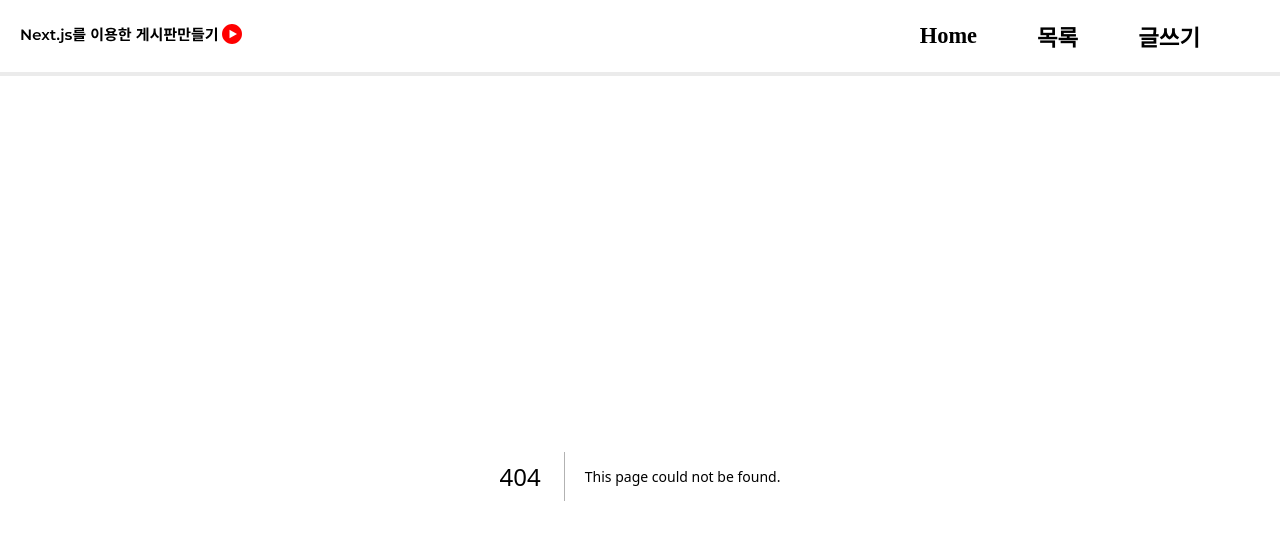
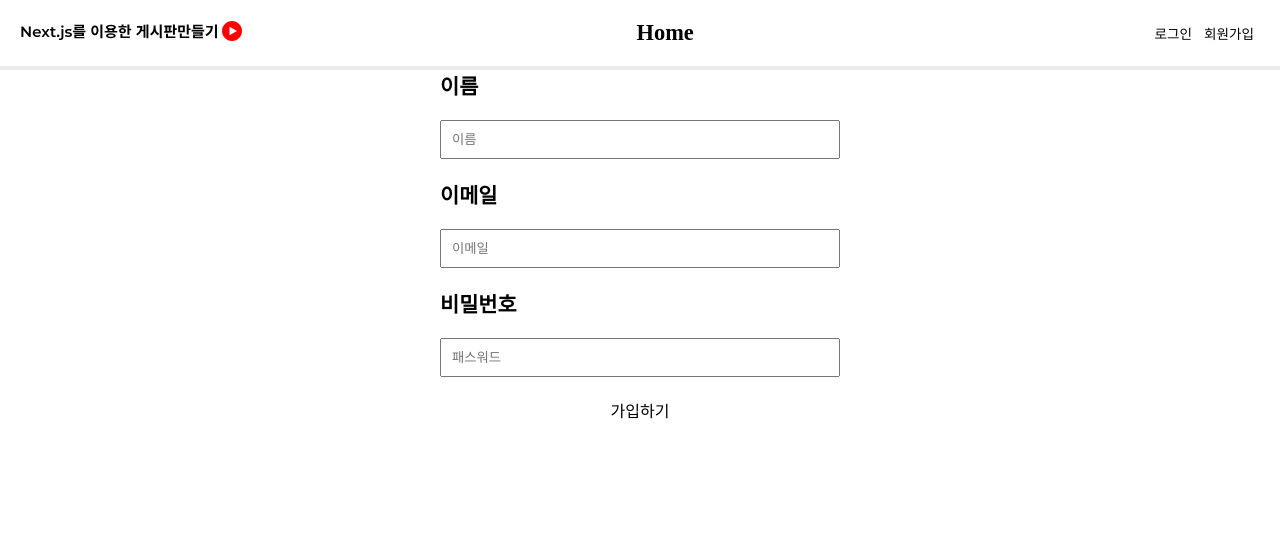
Before and after one commit to PracticeKJY/create-board-2th, a Next.js app: page /signup in a window 1280 px wide. Before the commit this address had no page. Shown: the top 540 px of the page. Built offline with nearby package versions, Linux system fonts and the light colour scheme; no server answers.

Commit message:
✨ feat. 회원가입기능 구현
- OAuth와 next-auth를 이용한 Github 소셜로그인기능 구현
- 이름,이메일,비밀번호를 통한 회원가입 기능 구현
- 회원가입 템플릿 생성
- css 추가
- server 추가

```diff
--- a/app/@components/header/Header.jsx
+++ b/app/@components/header/Header.jsx
@@ -4,19 +4,41 @@ import Link from "next/link"
 import boardLogo from "../../../public/boardLogo.svg"
 
 import styles from "./Header.module.css"
+import { LoginButton, LogoutButton, SignupButton } from "./LoginButton"
+import { getServerSession } from "next-auth"
+import { authOptions } from "./../../../pages/api/auth/[...nextauth]"
+const Header = async () => {
+  const session = await getServerSession(authOptions)
 
-const Header = () => {
   return (
     <header>
       <div className={styles.navBar}>
         <Link href="/">
           <Image priority={true} src={boardLogo} alt="로고" />
         </Link>
-        <ul className={styles.navList}>
-          <HeaderList href={"/"} text={"Home"} />
-          <HeaderList href={"/list"} text={"목록"} />
-          <HeaderList href={"/write"} text={"글쓰기"} />
-        </ul>
+        {session ? (
+          <>
+            <ul className={styles.navList}>
+              <HeaderList href={"/"} text={"Home"} />
+              <HeaderList href={"/list"} text={"목록"} />
+              <HeaderList href={"/write"} text={"글쓰기"} />
+            </ul>
+            <div>
+              <span>{session.user.name}님 환영합니다</span>
+              <LogoutButton />
+            </div>
+          </>
+        ) : (
+          <>
+            <ul className={styles.navList}>
+              <HeaderList href={"/"} text={"Home"} />
+            </ul>
+            <div>
+              <LoginButton />
+              <SignupButton />
+            </div>
+          </>
+        )}
       </div>
     </header>
   )
--- /dev/null
+++ b/app/@components/header/LoginButton.jsx
@@ -0,0 +1,43 @@
+"use client"
+
+import { signIn, signOut } from "next-auth/react"
+import { useRouter } from "next/navigation"
+import styles from "./LoginButton.module.css"
+
+export const LoginButton = () => {
+  return (
+    <button
+      className={styles.loginButton}
+      onClick={() => {
+        signIn()
+      }}
+    >
+      로그인
+    </button>
+  )
+}
+export const LogoutButton = () => {
+  return (
+    <button
+      className={styles.logoutButton}
+      onClick={() => {
+        signOut()
+      }}
+    >
+      로그아웃
+    </button>
+  )
+}
+export const SignupButton = () => {
+  const router = useRouter()
+  return (
+    <button
+      className={styles.signupButton}
+      onClick={() => {
+        router.push("/signup")
+      }}
+    >
+      회원가입
+    </button>
+  )
+}
--- /dev/null
+++ b/app/@components/header/LoginButton.module.css
@@ -0,0 +1,7 @@
+.signupButton,
+.loginButton,
+.logoutButton {
+  background: transparent;
+  border: none;
+  font-size: 0.85rem;
+}
--- /dev/null
+++ b/app/signup/page.jsx
@@ -0,0 +1,27 @@
+import styles from "./page.module.css"
+const Signup = () => {
+  return (
+    <div className={styles.signupContainer}>
+      <form
+        className={styles.signupForm}
+        action="/api/auth/signup"
+        method="POST"
+      >
+        <label htmlFor="name">이름</label>
+        <input id="name" name="name" type="text" placeholder="이름" />
+        <label htmlFor="email">이메일</label>
+        <input id="email" name="email" type="email" placeholder="이메일" />
+        <label htmlFor="password">비밀번호</label>
+        <input
+          id="password"
+          name="password"
+          type="password"
+          placeholder="패스워드"
+        />
+        <button className={styles.signupButton}>가입하기</button>
+      </form>
+    </div>
+  )
+}
+
+export default Signup
--- /dev/null
+++ b/app/signup/page.module.css
@@ -0,0 +1,29 @@
+.signupContainer {
+  display: flex;
+  flex-direction: column;
+  align-items: center;
+}
+
+.signupForm {
+  display: flex;
+  flex-direction: column;
+  width: 400px;
+}
+
+.signupContainer label {
+  display: inline-block;
+  font-size: 1.3rem;
+  font-weight: 700;
+}
+
+.signupContainer input {
+  width: 100%;
+  padding: 10px;
+  display: block;
+  margin: 20px 0;
+}
+
+.signupButton {
+  background: transparent;
+  border: none;
+}
--- a/package.json
+++ b/package.json
@@ -9,10 +9,13 @@
     "lint": "next lint"
   },
   "dependencies": {
+    "@next-auth/mongodb-adapter": "^1.1.3",
+    "bcrypt": "^5.1.0",
     "eslint": "8.39.0",
     "eslint-config-next": "13.3.4",
     "mongodb": "^5.3.0",
     "next": "13.3.4",
+    "next-auth": "^4.21.1",
     "react": "18.2.0",
     "react-dom": "18.2.0"
   }
--- /dev/null
+++ b/pages/api/auth/[...nextauth].js
@@ -0,0 +1,73 @@
+import connectDB from "@/util/db"
+import { MongoDBAdapter } from "@next-auth/mongodb-adapter"
+import NextAuth from "next-auth"
+import GithubProvider from "next-auth/providers/github"
+import bcrypt from "bcrypt"
+import CredentialsProvider from "next-auth/providers/credentials"
+
+export const authOptions = {
+  providers: [
+    GithubProvider({
+      clientId: "549398bb3fd52db8cd63",
+      clientSecret: "a5372d1492f571519f63975dd6e2c3deef919bfb",
+    }),
+    CredentialsProvider({
+      //1. 로그인페이지 폼 자동생성해주는 코드
+      name: "credentials",
+      credentials: {
+        email: { label: "email", type: "email" },
+        password: { label: "password", type: "password" },
+      },
+
+      //2. 로그인요청시 실행되는코드
+      //직접 DB에서 아이디,비번 비교하고
+      //아이디,비번 맞으면 return 결과, 틀리면 return null 해야함
+      async authorize(credentials) {
+        let db = (await connectDB).db("forum")
+        let user = await db
+          .collection("user_cred")
+          .findOne({ email: credentials.email })
+        if (!user) {
+          console.log("해당 이메일은 없음")
+          return null
+        }
+        const pwcheck = await bcrypt.compare(
+          credentials.password,
+          user.password,
+        )
+        if (!pwcheck) {
+          console.log("비번틀림")
+          return null
+        }
+        return user
+      },
+    }),
+  ],
+
+  //3. jwt 써놔야 잘됩니다 + jwt 만료일설정
+  session: {
+    strategy: "jwt",
+    maxAge: 30 * 24 * 60 * 60, //30일
+  },
+
+  callbacks: {
+    //4. jwt 만들 때 실행되는 코드
+    //user변수는 DB의 유저정보담겨있고 token.user에 뭐 저장하면 jwt에 들어갑니다.
+    jwt: async ({ token, user }) => {
+      if (user) {
+        token.user = {}
+        token.user.name = user.name
+        token.user.email = user.email
+      }
+      return token
+    },
+    //5. 유저 세션이 조회될 때 마다 실행되는 코드
+    session: async ({ session, token }) => {
+      session.user = token.user
+      return session
+    },
+  },
+  secret: "qwer1234",
+  adapter: MongoDBAdapter(connectDB),
+}
+export default NextAuth(authOptions)
--- a/pages/api/write/post.js
+++ b/pages/api/write/post.js
@@ -1,6 +1,14 @@
 import connectDB from "@/util/db"
+import { getServerSession } from "next-auth"
+import { authOptions } from "../auth/[...nextauth]"
 
 const handler = async (req, res) => {
+  let session = await getServerSession(req, res, authOptions)
+
+  if (session) {
+    req.body.author = session.user.email
+  }
+
   if (req.method === "POST") {
     if (req.body.title === "") {
       return res.status(500).json("제목을 적어주세요")
```
Also changed, not shown: pages/api/auth/signup.js (added, +15 -0 lines), 1 other file (tests, documents, lock files or other folders).
